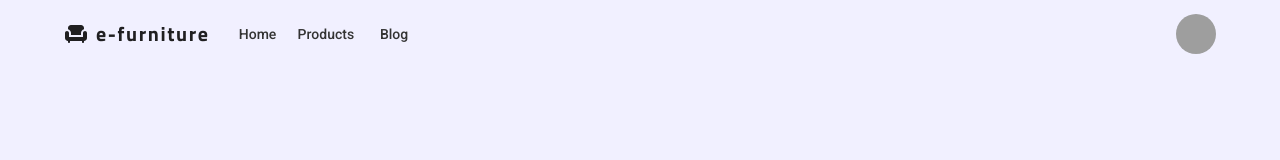
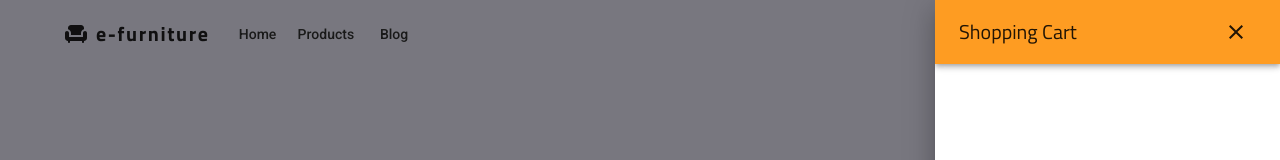
Before and after one commit to apelmahmudDev/e-furniture, a React (Create React App) app: page / in a window 1280 px wide. Both pictures are taken after a click on the button "cart". Shown: the top 160 px of the page. Built offline with nearby package versions, Linux system fonts and the light colour scheme; grey boxes are pictures that could not be loaded.

Commit message:
✅ drawer is done with redux

```diff
--- a/src/store/index.ts
+++ b/src/store/index.ts
@@ -1,12 +1,14 @@
 import { configureStore } from "@reduxjs/toolkit";
 import CounterReducer from "./slice/counterSlice";
 import ProductReducer from "./slice/productSlice";
+import CartReducer from "./slice/cartSlice";
 import { useDispatch } from "react-redux";
 
 const store = configureStore({
 	reducer: {
 		counter: CounterReducer,
 		product: ProductReducer,
+		cart: CartReducer,
 	},
 });
 
--- /dev/null
+++ b/src/store/slice/cartSlice.ts
@@ -0,0 +1,29 @@
+import { createSlice, PayloadAction } from "@reduxjs/toolkit";
+
+interface InitialStateInterFace {
+	drawer_open: boolean;
+	isCart: boolean | undefined;
+}
+
+const initialState: InitialStateInterFace = {
+	drawer_open: false,
+	isCart: undefined,
+};
+
+export const cartSlice = createSlice({
+	name: "cart",
+	initialState,
+	reducers: {
+		toggleDrawer: (
+			state,
+			action: PayloadAction<{ open: boolean; isCart?: boolean }>
+		) => {
+			state.drawer_open = action.payload.open;
+			state.isCart = action.payload.isCart;
+		},
+	},
+});
+
+export const { toggleDrawer } = cartSlice.actions;
+
+export default cartSlice.reducer;
--- a/src/styles/theme/theme.tsx
+++ b/src/styles/theme/theme.tsx
@@ -68,6 +68,19 @@ export let appTheme = createTheme(theme, {
 				},
 			},
 		},
+		MuiDrawer: {
+			styleOverrides: {
+				root: {
+					"& .MuiDrawer-paper": {
+						minWidth: 345,
+						[theme.breakpoints.down(367)]: {
+							width: "100%",
+							minWidth: "100%",
+						},
+					},
+				},
+			},
+		},
 	},
 });
 appTheme = responsiveFontSizes(appTheme);
--- /dev/null
+++ b/src/views/components/common/AppDrawer/index.tsx
@@ -0,0 +1,37 @@
+import Drawer from "@mui/material/Drawer";
+import { AppBar, IconButton, Toolbar, Typography } from "@mui/material";
+import CloseIcon from "@mui/icons-material/Close";
+import { useDispatch, useSelector } from "react-redux";
+import { RootState } from "../../../../store";
+import { toggleDrawer } from "../../../../store/slice/cartSlice";
+
+const AppDrawer = () => {
+	const dispatch = useDispatch();
+	const cart = useSelector((state: RootState) => state.cart);
+
+	return (
+		<Drawer
+			anchor="right"
+			open={cart.drawer_open}
+			onClose={() => dispatch(toggleDrawer({ open: false }))}
+		>
+			<AppBar position="static">
+				<Toolbar>
+					<Typography variant="h6" component="div" sx={{ flexGrow: 1 }}>
+						{cart.isCart ? "Shopping Cart" : "Wish list"}
+					</Typography>
+					<IconButton
+						onClick={() => dispatch(toggleDrawer({ open: false }))}
+						color="inherit"
+						aria-label="menu"
+					>
+						<CloseIcon />
+					</IconButton>
+				</Toolbar>
+			</AppBar>
+			{/* <Box></Box> */}
+		</Drawer>
+	);
+};
+
+export default AppDrawer;
--- a/src/views/components/common/WishAndCardView/index.tsx
+++ b/src/views/components/common/WishAndCardView/index.tsx
@@ -5,6 +5,8 @@ import ShoppingCartOutlinedIcon from "@mui/icons-material/ShoppingCartOutlined";
 import FavoriteBorderOutlinedIcon from "@mui/icons-material/FavoriteBorderOutlined";
 import { styled } from "@mui/material/styles";
 import { STYLES } from "../../../../styles/styles";
+import { useAppDispatch } from "../../../../store";
+import { toggleDrawer } from "../../../../store/slice/cartSlice";
 
 const StyledBadge = styled(Badge)<BadgeProps>(({ theme }) => ({
 	"& .MuiBadge-badge": {
@@ -17,15 +19,26 @@ const StyledBadge = styled(Badge)<BadgeProps>(({ theme }) => ({
 
 const WishAndCardView = () => {
 	const classes = useStyles();
+	const dispatch = useAppDispatch();
 
 	return (
 		<Box classes={5} className={classes.root}>
-			<IconButton aria-label="cart" sx={{ ...STYLES.icon }} size="small">
+			<IconButton
+				onClick={() => dispatch(toggleDrawer({ open: true, isCart: true }))}
+				aria-label="cart"
+				sx={{ ...STYLES.icon }}
+				size="small"
+			>
 				<StyledBadge badgeContent={4} color="secondary">
 					<ShoppingCartOutlinedIcon />
 				</StyledBadge>
 			</IconButton>
-			<IconButton aria-label="wish" sx={{ ...STYLES.icon }} size="small">
+			<IconButton
+				onClick={() => dispatch(toggleDrawer({ open: true }))}
+				aria-label="wish"
+				sx={{ ...STYLES.icon }}
+				size="small"
+			>
 				<StyledBadge badgeContent={1} color="secondary">
 					<FavoriteBorderOutlinedIcon />
 				</StyledBadge>
--- a/src/views/pages/home.tsx
+++ b/src/views/pages/home.tsx
@@ -1,3 +1,4 @@
+import AppDrawer from "../components/common/AppDrawer";
 import Footer from "../components/common/Footer";
 import Navbar from "../components/common/Navbar";
 import ProductDetails from "../components/common/ProductDetails";
@@ -26,6 +27,7 @@ const Home = () => {
 			<Footer />
 			<WishAndCardView /> {/* global components */}
 			<ProductDetails /> {/* global components */}
+			<AppDrawer /> {/* global components */}
 		</>
 	);
 };
```
